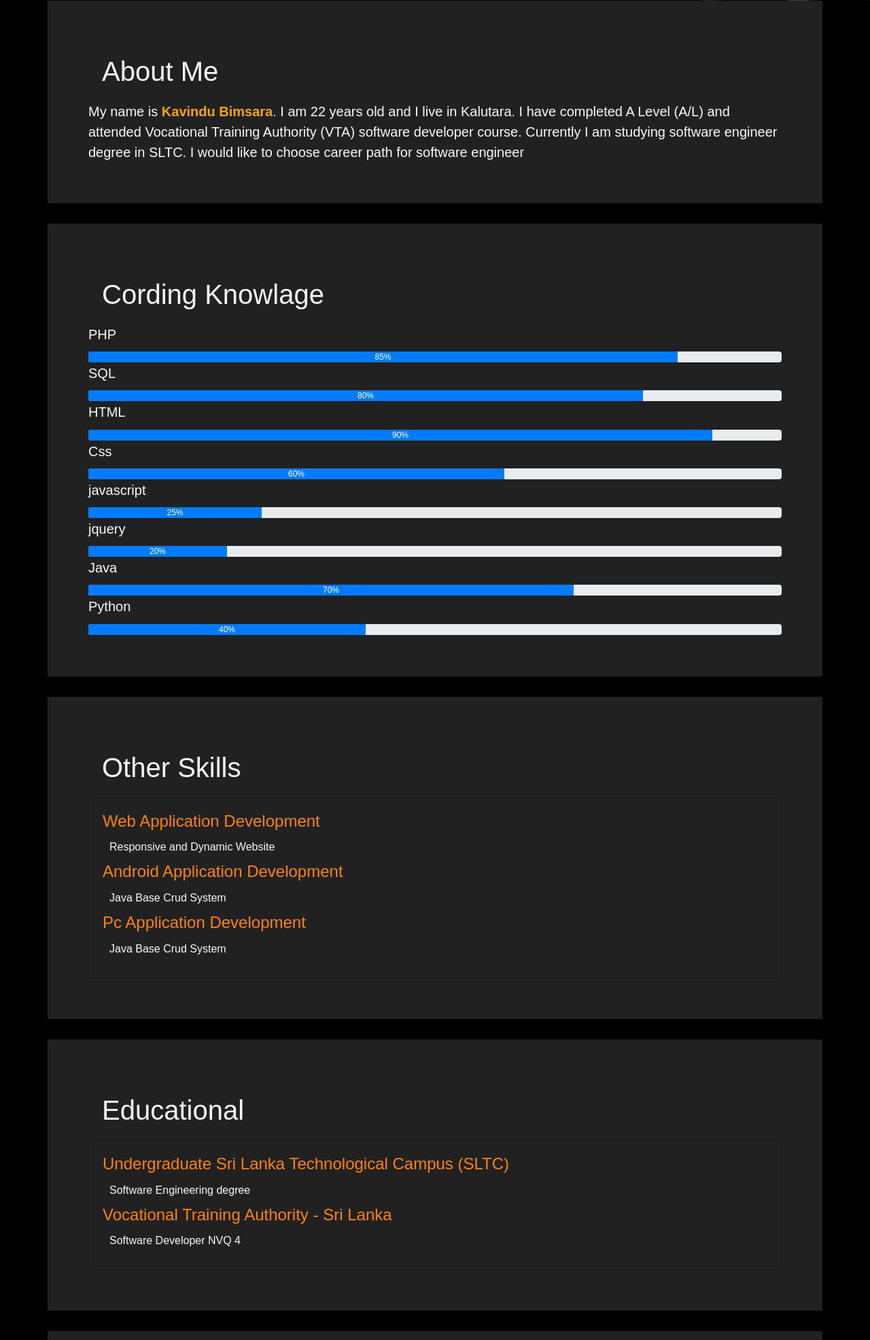
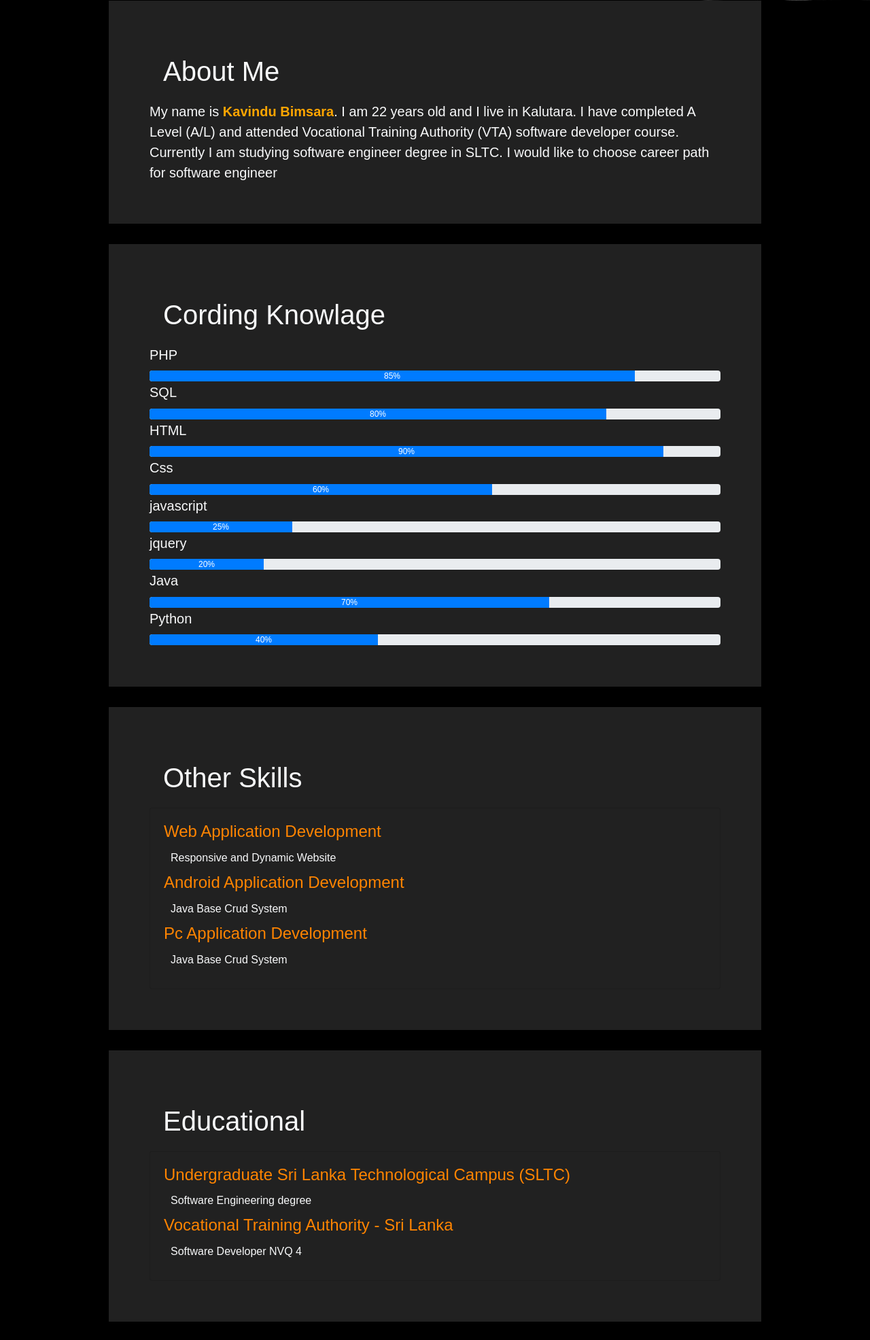
Before and after one commit to kbimsara/mywebCV.github.io, a plain HTML site: page index.html in a window 1280 px wide. Shown: the part 799-2770 px from the top of the page at 68% size. Drawn offline with nearby package versions, Linux system fonts and the light colour scheme; some packages are replaced by stand-ins of ours; a script that the page names is missing.

Commit message:
Update index.html

```diff
--- a/index.html
+++ b/index.html
@@ -107,7 +107,7 @@
     </header>
 
     <!--About-->
-    <div class="container bgc" id="topic" data-aos="fade-down">
+    <div class="container bgc col-9 col-lg-9 col-sm-9" id="topic" data-aos="fade-down">
         <div data-aos="fade-down">
             <h1 id="tp-1">About Me</h1>
             <span class="skil" data-aos="fade-right">My name is <b style="color: orange;">Kavindu Bimsara</b>. I am 22
@@ -118,7 +118,7 @@
     </div>
 
     <!--Cording Knowlage-->
-    <div class="container bgc">
+    <div class="container bgc col-9 col-lg-9 col-sm-9">
         <div data-aos="fade-down">
             <h1 id="tp-1">Cording Knowlage</h1>
             <span class="skil" data-aos="fade-right">PHP</span>
@@ -166,7 +166,7 @@
 
     <!--Skills-->
     <div data-aos="fade-up">
-        <div class="container bgc">
+        <div class="container bgc col-9 col-lg-9 col-sm-9">
             <h1 id="tp-1">Other Skills</h1>
             <div class="card">
                 <div class="card-body">
@@ -182,7 +182,7 @@
     </div>
     <!--Educational-->
     <div data-aos="fade-up">
-        <div class="container bgc">
+        <div class="container bgc col-9 col-lg-9 col-sm-9">
             <h1 id="tp-1">Educational</h1>
             <div class="card">
                 <div class="card-body">
@@ -196,7 +196,7 @@
     </div>
     <!--Experience-->
     <div data-aos="fade-up">
-        <div class="container bgc">
+        <div class="container bgc col-9 col-lg-9 col-sm-9">
             <h1 id="tp-1">Working Experience</h1>
             <div class="card">
                 <div class="card-body">
@@ -208,7 +208,7 @@
     </div>
     <!--Project-->
     <div data-aos="fade-up">
-        <div class="container bgc">
+        <div class="container bgc col-9 col-lg-9 col-sm-9">
             <h1 id="tp-1">Projects</h1>
             <div class="card">
                 <div class="card-body">
```
